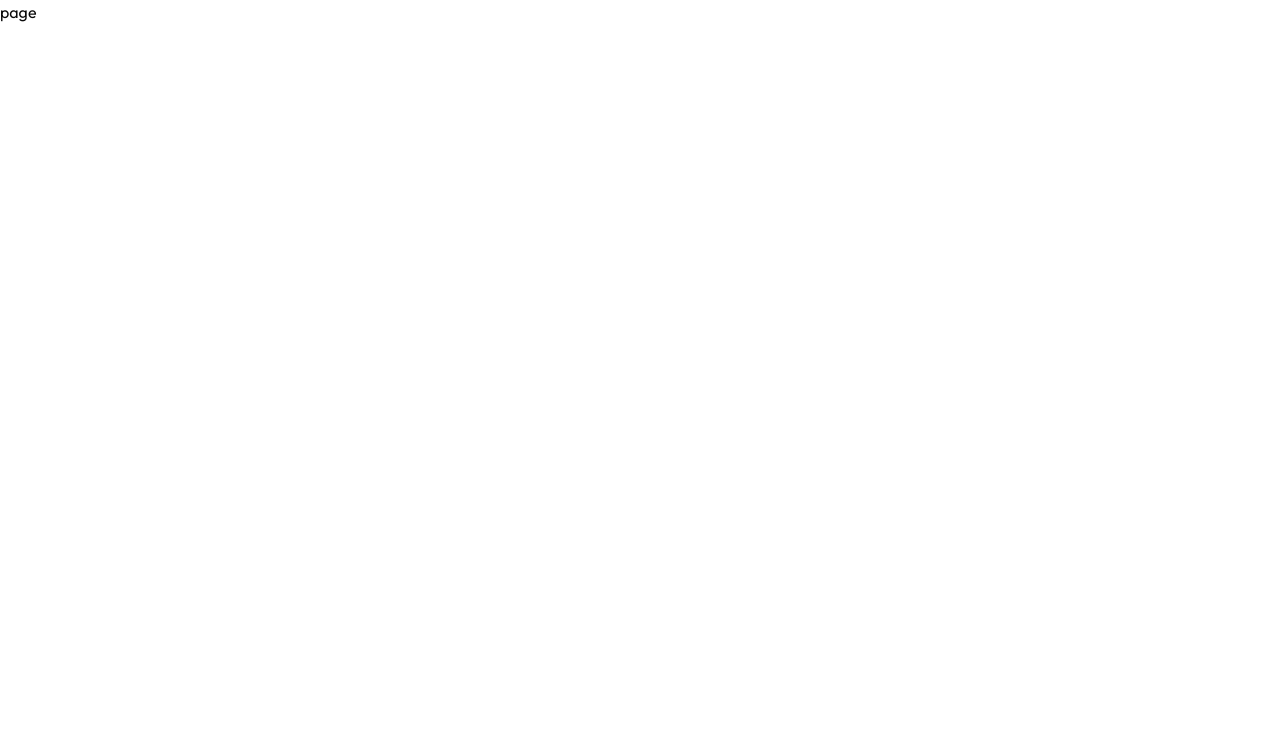
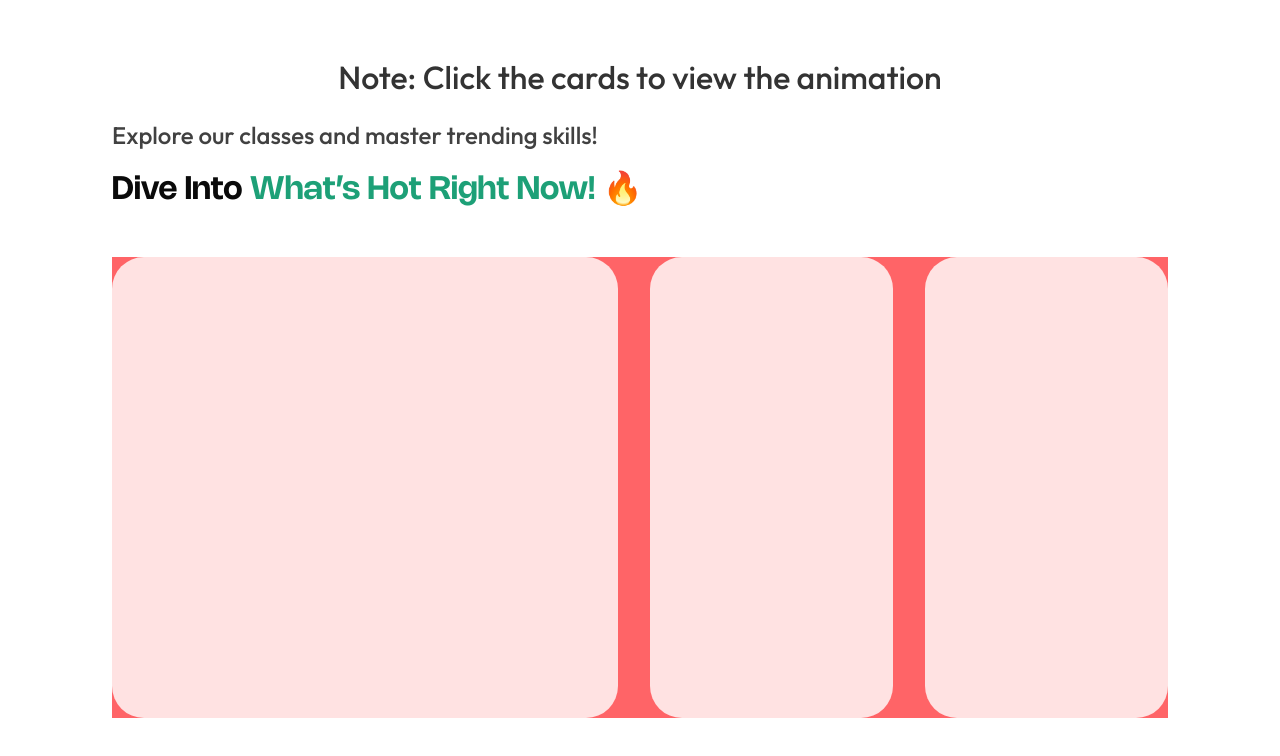
Before and after one commit to jATM0S/task, a Next.js app: page /ui-2 in a window 1280 px wide. Shown: the top 756 px of the page. Built offline with nearby package versions, Linux system fonts and the light colour scheme.

Commit message:
UI: expand contract box animation using gsap

```diff
--- a/app/globals.css
+++ b/app/globals.css
@@ -55,9 +55,9 @@
   --card-foreground: oklch(0.145 0 0);
   --popover: oklch(1 0 0);
   --popover-foreground: oklch(0.145 0 0);
-  --primary: oklch(0.205 0 0);
+  --primary: #c33241;
   --primary-foreground: oklch(0.985 0 0);
-  --secondary: oklch(0.97 0 0);
+  --secondary: #f9ebec;
   --secondary-foreground: oklch(0.205 0 0);
   --muted: oklch(0.97 0 0);
   --muted-foreground: oklch(0.556 0 0);
@@ -140,3 +140,35 @@
 .float-animation {
   animation: floatUpDown 3s ease-in-out infinite;
 }
+
+/* @keyframes shrinkThenGrow {
+  0% {
+    width: 100px;
+  }
+  30% {
+    width: 80px;
+  }
+  100% {
+    width: 200px;
+  }
+}
+
+.shrink {
+  animation: shrinkThenGrow 0.4s ease forwards;
+}
+
+@keyframes growThenShrink {
+  0% {
+    width: 200px;
+  }
+  30% {
+    width: 220px;
+  }
+  100% {
+    width: 100px;
+  }
+}
+
+.grow {
+  animation: growThenShrink 0.4s ease forwards;
+} */
--- a/app/ui-1/page.tsx
+++ b/app/ui-1/page.tsx
@@ -2,6 +2,7 @@ import React from "react";
 import Card from "./_components/card";
 import Card1 from "./_components/card1";
 import Card2 from "./_components/card2";
+import PageHeader from "@/components/page-header";
 
 const Ui1Task = () => {
   return (
@@ -10,18 +11,11 @@ const Ui1Task = () => {
         Note: Hover the component to view the animation & Click the arrow icon
       </p>
       <div className="px-[113.5px]">
-        <div className="mb-[48px] flex flex-col gap-[24px]">
-          <p className="text-[24px] leading-[1] font-medium text-[#414141]">
-            Your SkillShikshya Journey
-          </p>
-
-          <h1 className="font-heading text-[32px] leading-[1.2] font-bold">
-            <span className="text-[#1DA077]">Step</span> In.{" "}
-            <span className="text-[#1DA077]">Skill</span> Up.{" "}
-            <span className="text-[#1DA077]">Stand</span> Out. 🚀
-          </h1>
-        </div>
-
+        <PageHeader subTitle="Your SkillShikshya Journey">
+          <span className="text-[#1DA077]">Step</span> In.{" "}
+          <span className="text-[#1DA077]">Skill</span> Up.{" "}
+          <span className="text-[#1DA077]">Stand</span> Out. 🚀
+        </PageHeader>
         <div className="grid grid-cols-2 gap-x-8 gap-y-10">
           <Card1 />
           <Card2 />
--- /dev/null
+++ b/app/ui-2/_components/box1.tsx
@@ -0,0 +1,7 @@
+import React from "react";
+
+const Box1 = () => {
+  return <div>box1</div>;
+};
+
+export default Box1;
--- a/app/ui-2/page.tsx
+++ b/app/ui-2/page.tsx
@@ -1,7 +1,69 @@
-import React from "react";
+"use client";
+import PageHeader from "@/components/page-header";
+import { useState, useRef } from "react";
+import gsap from "gsap";
 
 const Ui2Task = () => {
-  return <div>page</div>;
+  const [activeId, setActiveId] = useState<string>("one");
+  const boxRefs = useRef<Record<string, HTMLDivElement | null>>({});
+  const animating = useRef(false);
+
+  const handleClick = (id: string) => {
+    if (id === activeId || animating.current) return;
+
+    const prevId = activeId;
+    animating.current = true;
+    setActiveId(id);
+
+    gsap.to(boxRefs.current[prevId], {
+      keyframes: [
+        { width: 620, duration: 0.3, ease: "power1.out" },
+        { width: 260, duration: 0.5, ease: "power2.inOut" },
+        { width: 280, duration: 0.5, ease: "power2.inOut" },
+      ],
+    });
+
+    gsap.to(boxRefs.current[id], {
+      keyframes: [
+        { width: 260, duration: 0.3, ease: "power1.out" },
+        { width: 612, duration: 0.5, ease: "power2.inOut" },
+        { width: 592, duration: 0.5, ease: "power2.inOut" },
+      ],
+      onComplete: () => {
+        animating.current = false;
+      },
+    });
+  };
+
+  const ids = ["one", "two", "three"];
+
+  return (
+    <>
+      <p className="mt-[53px] mb-[22px] text-center text-[32px] font-medium text-[#333333]">
+        Note: Click the cards to view the animation{" "}
+      </p>
+      <div className="px-[112px]">
+        <PageHeader subTitle="Explore our classes and master trending skills!">
+          Dive Into
+          <span className="text-[#1DA077]"> What’s Hot Right Now! 🔥</span>
+        </PageHeader>
+
+        <div className="flex h-[461px] items-start gap-8 bg-red-400">
+          {ids.map((id) => (
+            <div
+              key={id}
+              ref={(el) => {
+                boxRefs.current[id] = el;
+              }}
+              onClick={() => handleClick(id)}
+              style={{ width: id === "one" ? 592 : 280 }}
+              className={`h-full cursor-pointer rounded-[32px] bg-red-100 p-6`}
+            ></div>
+          ))}
+        </div>
+      </div>
+    </>
+  );
 };
 
 export default Ui2Task;
--- /dev/null
+++ b/components/page-header.tsx
@@ -0,0 +1,23 @@
+import React from "react";
+
+const PageHeader = ({
+  subTitle,
+  children,
+}: {
+  subTitle: string;
+  children: React.ReactNode;
+}) => {
+  return (
+    <div className="mb-[48px] flex flex-col gap-[24px]">
+      <p className="text-[24px] leading-[1] font-medium text-[#414141]">
+        {subTitle}
+      </p>
+
+      <h1 className="font-heading text-[32px] leading-[1.2] font-bold">
+        {children}
+      </h1>
+    </div>
+  );
+};
+
+export default PageHeader;
--- a/package.json
+++ b/package.json
@@ -16,8 +16,10 @@
     ]
   },
   "dependencies": {
+    "@gsap/react": "^2.1.2",
     "class-variance-authority": "^0.7.1",
     "clsx": "^2.1.1",
+    "gsap": "^3.14.2",
     "lucide-react": "^1.7.0",
     "next": "16.2.2",
     "radix-ui": "^1.4.3",
```
Also changed, not shown: 1 other file (tests, documents, lock files or other folders).
